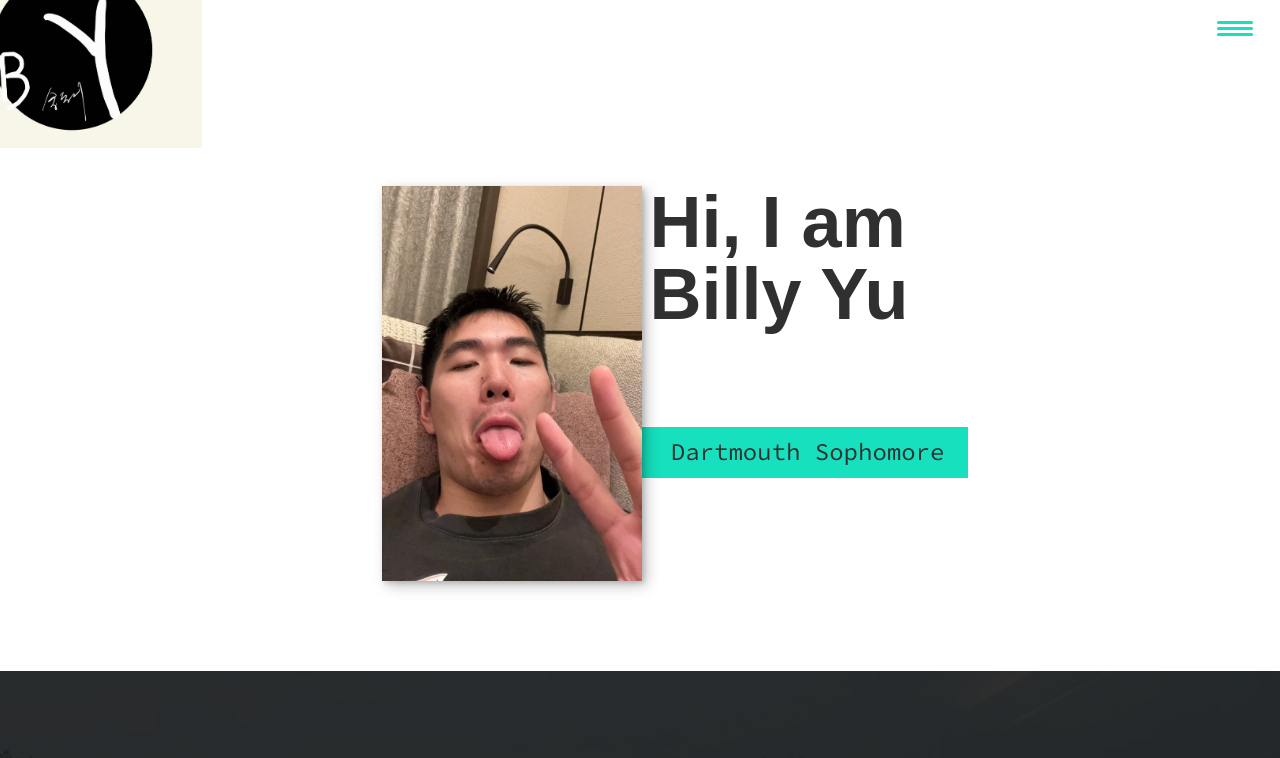
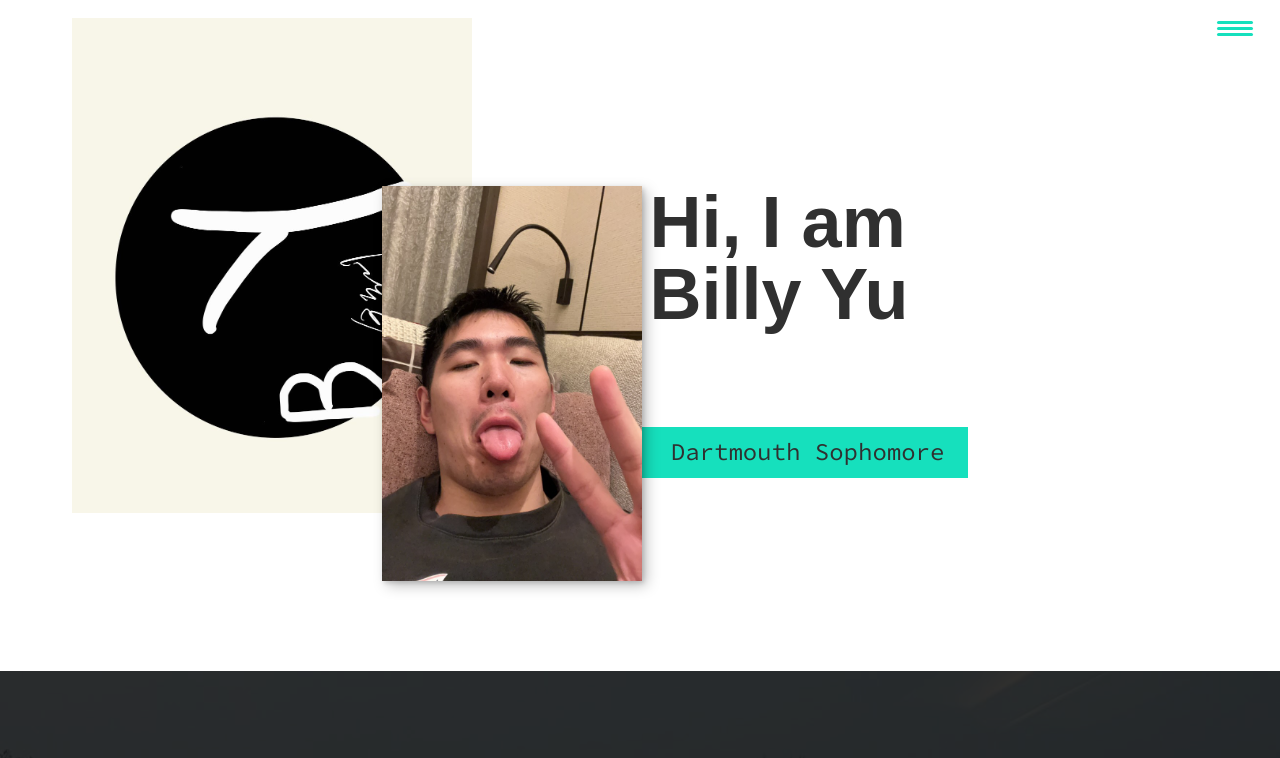
Before and after one commit to Fangzhou-Yu/Personal-Website, a plain HTML site: page index.html in a window 1280 px wide. Shown: the top 758 px of the page. Drawn offline with nearby package versions, Linux system fonts and the light colour scheme; a web font is replaced by a local one.

Commit message:
pic rotate issue test8

```diff
--- a/css/style.css
+++ b/css/style.css
@@ -139,9 +139,8 @@ header {
 }
 /* Navigation part */
 .logo {
-    max-width: 200px;
+    max-width: 400px;
     max-height: 60px;
-    transform: rotate(90deg);
     margin-left: 3em;
 }
 
```
